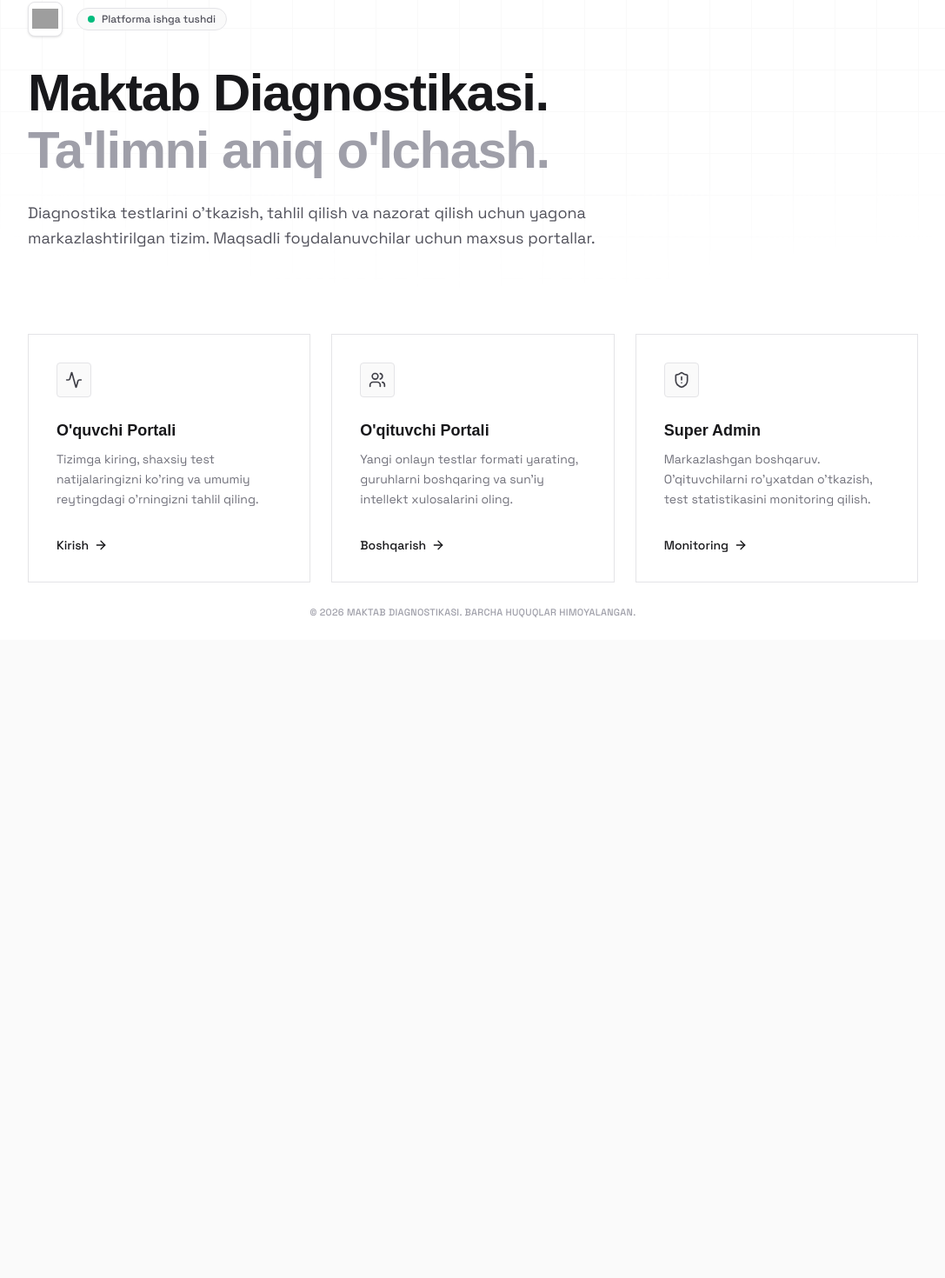
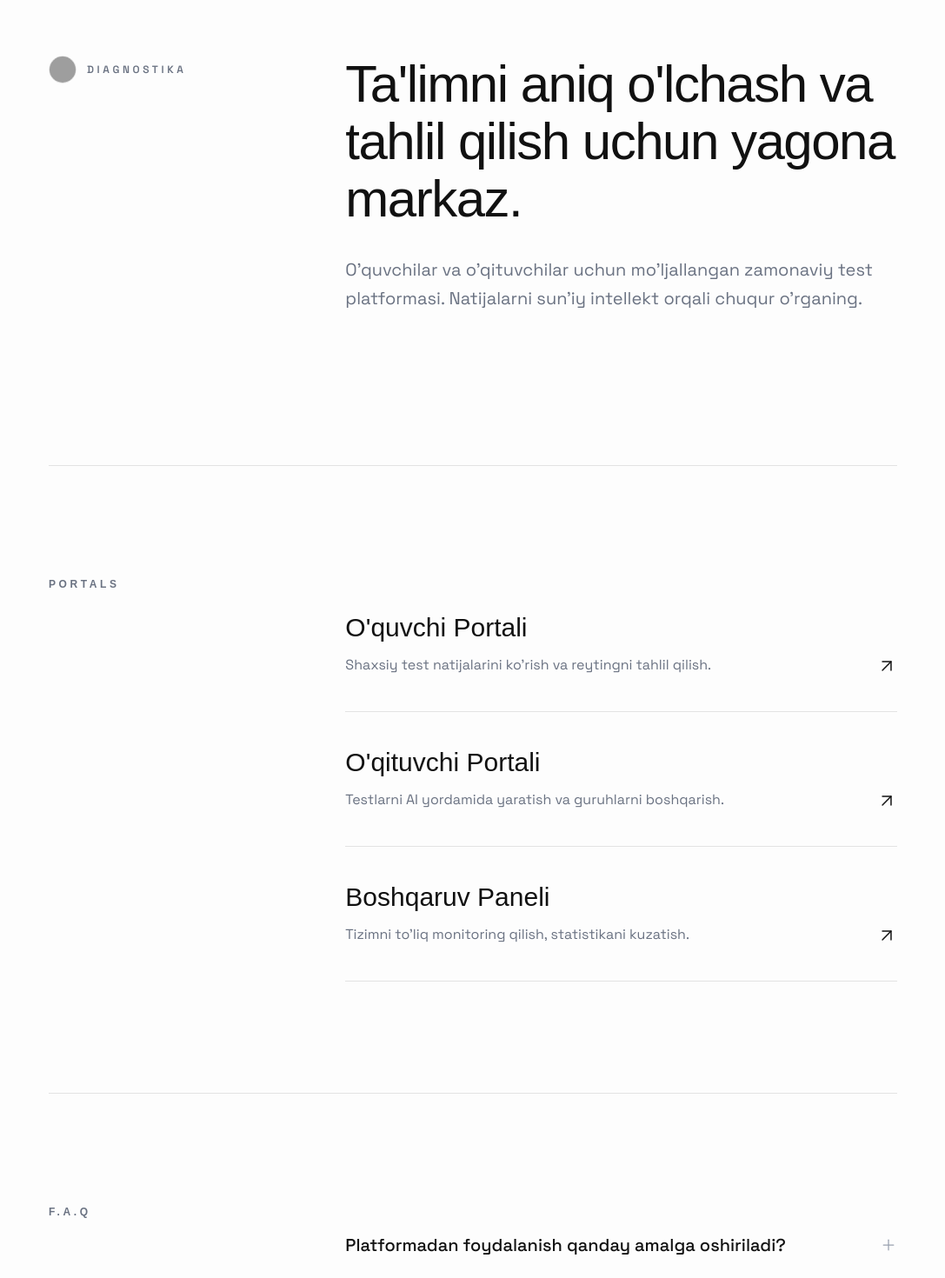
Before and after one commit to hasanboydev97-max/diagnostika, a React (Vite) app: page / in a window 1280 px wide. Shown: the part 64-1534 px from the top of the page at 87% size, without its empty margins (96-1183 px from the left). Before the commit the page ends 800 px from the top, so only its background shows below. Built offline with nearby package versions, Linux system fonts and the light colour scheme; no server answers; grey boxes are pictures that could not be loaded; a web font is replaced by a local one.

Commit message:
feat: implement portfolio premium minimalist UI on landing page

```diff
--- a/src/components/CustomCursor.tsx
+++ b/src/components/CustomCursor.tsx
@@ -37,10 +37,10 @@ export default function CustomCursor() {
 
   return (
     <motion.div
-      className="fixed top-0 left-0 w-8 h-8 bg-black rounded-full pointer-events-none z-[9999] mix-blend-difference hidden md:block"
+      className="fixed top-0 left-0 w-16 h-16 bg-white rounded-full pointer-events-none z-[9999] mix-blend-difference hidden md:block"
       animate={{
-        x: mousePosition.x - (isHovering ? 24 : 16),
-        y: mousePosition.y - (isHovering ? 24 : 16),
+        x: mousePosition.x - 32,
+        y: mousePosition.y - 32,
         scale: isHovering ? 1.5 : 1,
       }}
       transition={{
--- a/src/pages/Landing.tsx
+++ b/src/pages/Landing.tsx
@@ -1,149 +1,177 @@
+import { useState } from 'react';
 import { useNavigate } from 'react-router-dom';
-import { motion, type Variants } from 'framer-motion';
-import { Activity, Users, ShieldAlert, ArrowRight } from 'lucide-react';
+import { motion, AnimatePresence } from 'framer-motion';
+import { ArrowRight, Plus } from 'lucide-react';
 import logo from '../assets/logo.jpg';
+
+const containerVariants: any = {
+  hidden: { opacity: 0 },
+  show: {
+    opacity: 1,
+    transition: { staggerChildren: 0.1, delayChildren: 0.1 }
+  }
+};
+
+const itemVariants: any = {
+  hidden: { opacity: 0, y: 20 },
+  show: { opacity: 1, y: 0, transition: { duration: 0.8, ease: "easeOut" } }
+};
 
 export default function Landing() {
   const navigate = useNavigate();
-
-  const containerVariants = {
-    hidden: { opacity: 0 },
-    show: {
-      opacity: 1,
-      transition: {
-        staggerChildren: 0.1,
-        delayChildren: 0.1
-      }
-    }
-  };
-
-  const itemVariants: Variants = {
-    hidden: { opacity: 0, y: 10 },
-    show: {
-      opacity: 1,
-      y: 0,
-      transition: {
-        duration: 0.4,
-        ease: [0.22, 1, 0.36, 1]
-      }
-    }
-  };
+  const [activeFaq, setActiveFaq] = useState<number | null>(null);
 
   return (
-    <div className="min-h-screen bg-white text-zinc-900 flex flex-col justify-center items-center py-12 px-6 sm:px-12 font-sans selection:bg-zinc-200 selection:text-black">
+    <div className="min-h-screen bg-[#fdfdfd] text-[#111111] font-sans selection:bg-black selection:text-white">
+      <div className="max-w-5xl mx-auto px-6 py-24 md:py-32 flex flex-col gap-32">
 
-      {/* Background Grid - Extremely subtle, engineering feel */}
-      <div className="absolute inset-0 z-0 bg-[linear-gradient(to_right,#f4f4f5_1px,transparent_1px),linear-gradient(to_bottom,#f4f4f5_1px,transparent_1px)] bg-[size:3rem_3rem] [mask-image:radial-gradient(ellipse_80%_50%_at_50%_0%,#000_70%,transparent_100%)] opacity-50 pointer-events-none"></div>
+        {/* HERO SECTION */}
+        <section className="grid grid-cols-1 md:grid-cols-12 gap-12">
+          <div className="md:col-span-4 md:sticky md:top-32 h-fit">
+            <motion.div initial={{ opacity: 0 }} animate={{ opacity: 1 }} transition={{ duration: 1 }} className="flex items-center gap-3 mb-8 md:mb-0">
+              <div className="w-8 h-8 rounded-full overflow-hidden border border-black/10">
+                <img src={logo} alt="Logo" className="w-full h-full object-cover mix-blend-darken" />
+              </div>
+              <span className="text-xs font-semibold tracking-[0.3em] uppercase text-gray-500">
+                Diagnostika
+              </span>
+            </motion.div>
+          </div>
+          <div className="md:col-span-8">
+            <motion.div variants={containerVariants} initial="hidden" animate="show">
+              <motion.h1 variants={itemVariants} className="text-4xl md:text-6xl font-medium tracking-tight mb-8 leading-[1.1]">
+                Ta'limni aniq o'lchash va tahlil qilish uchun yagona markaz.
+              </motion.h1>
+              <motion.p variants={itemVariants} className="text-lg md:text-xl text-gray-500 leading-relaxed max-w-2xl mb-12">
+                O'quvchilar va o'qituvchilar uchun mo'ljallangan zamonaviy test platformasi. Natijalarni sun'iy intellekt orqali chuqur o'rganing.
+              </motion.p>
+            </motion.div>
+          </div>
+        </section>
 
-      <div className="z-10 w-full max-w-5xl mx-auto flex flex-col">
+        {/* PORTALS SECTION */}
+        <section className="grid grid-cols-1 md:grid-cols-12 gap-12 border-t border-black/10 pt-24 md:pt-32">
+          <div className="md:col-span-4 md:sticky md:top-32 h-fit">
+            <motion.h2
+              initial={{ opacity: 0, x: -20 }} whileInView={{ opacity: 1, x: 0 }} viewport={{ once: true }} transition={{ duration: 0.8 }}
+              className="text-xs font-semibold tracking-[0.3em] uppercase text-gray-500"
+            >
+              Portals
+            </motion.h2>
+          </div>
+          <div className="md:col-span-8 flex flex-col gap-0">
+            {/* O'quvchi Portali */}
+            <motion.div
+              initial={{ opacity: 0, y: 20 }} whileInView={{ opacity: 1, y: 0 }} viewport={{ once: true }} transition={{ duration: 0.8 }}
+              onClick={() => navigate('/login')}
+              className="group cursor-pointer border-b border-black/10 py-10 flex flex-col md:flex-row md:items-end justify-between gap-6"
+            >
+              <div>
+                <h3 className="text-2xl md:text-3xl font-medium mb-3 group-hover:pl-4 transition-all duration-300">O'quvchi Portali</h3>
+                <p className="text-gray-500 leading-relaxed max-w-md group-hover:pl-4 transition-all duration-300 delay-75">
+                  Shaxsiy test natijalarini ko'rish va reytingni tahlil qilish.
+                </p>
+              </div>
+              <ArrowRight className="w-6 h-6 transform -rotate-45 group-hover:rotate-0 transition-transform duration-500" strokeWidth={1.5} />
+            </motion.div>
 
-        {/* Header Section */}
-        <motion.div
-          initial={{ opacity: 0, y: -10 }}
-          animate={{ opacity: 1, y: 0 }}
-          transition={{ duration: 0.5, ease: [0.22, 1, 0.36, 1] }}
-          className="flex flex-col mb-16 md:mb-24"
-        >
-          <div className="flex items-center gap-4 mb-8">
-            <div className="w-10 h-10 border border-zinc-200 rounded-lg flex items-center justify-center p-1 bg-white shadow-sm">
-              <img src={logo} alt="Maktab Logosi" className="w-full h-full object-contain mix-blend-darken" />
-            </div>
-            <div className="flex items-center gap-2 px-3 py-1 rounded-full border border-zinc-200 bg-zinc-50 text-xs font-medium text-zinc-600">
-              <span className="w-2 h-2 rounded-full bg-emerald-500"></span>
-              Platforma ishga tushdi
-            </div>
+            {/* O'qituvchi Portali */}
+            <motion.div
+              initial={{ opacity: 0, y: 20 }} whileInView={{ opacity: 1, y: 0 }} viewport={{ once: true }} transition={{ duration: 0.8 }}
+              onClick={() => navigate('/online-tests')}
+              className="group cursor-pointer border-b border-black/10 py-10 flex flex-col md:flex-row md:items-end justify-between gap-6"
+            >
+              <div>
+                <h3 className="text-2xl md:text-3xl font-medium mb-3 group-hover:pl-4 transition-all duration-300">O'qituvchi Portali</h3>
+                <p className="text-gray-500 leading-relaxed max-w-md group-hover:pl-4 transition-all duration-300 delay-75">
+                  Testlarni AI yordamida yaratish va guruhlarni boshqarish.
+                </p>
+              </div>
+              <ArrowRight className="w-6 h-6 transform -rotate-45 group-hover:rotate-0 transition-transform duration-500" strokeWidth={1.5} />
+            </motion.div>
+
+            {/* Super Admin */}
+            <motion.div
+              initial={{ opacity: 0, y: 20 }} whileInView={{ opacity: 1, y: 0 }} viewport={{ once: true }} transition={{ duration: 0.8 }}
+              onClick={() => navigate('/superadmin')}
+              className="group cursor-pointer border-b border-black/10 py-10 flex flex-col md:flex-row md:items-end justify-between gap-6"
+            >
+              <div>
+                <h3 className="text-2xl md:text-3xl font-medium mb-3 group-hover:pl-4 transition-all duration-300">Boshqaruv Paneli</h3>
+                <p className="text-gray-500 leading-relaxed max-w-md group-hover:pl-4 transition-all duration-300 delay-75">
+                  Tizimni to'liq monitoring qilish, statistikani kuzatish.
+                </p>
+              </div>
+              <ArrowRight className="w-6 h-6 transform -rotate-45 group-hover:rotate-0 transition-transform duration-500" strokeWidth={1.5} />
+            </motion.div>
           </div>
+        </section>
 
-          <h1 className="text-4xl md:text-6xl font-semibold tracking-tight text-zinc-900 mb-6 leading-[1.1]">
-            Maktab Diagnostikasi. <br className="hidden md:block" />
-            <span className="text-zinc-400">Ta'limni aniq o'lchash.</span>
-          </h1>
+        {/* FAQ SECTION */}
+        <section className="grid grid-cols-1 md:grid-cols-12 gap-12 border-t border-black/10 pt-24 md:pt-32">
+          <div className="md:col-span-4 md:sticky md:top-32 h-fit">
+            <motion.h2
+              initial={{ opacity: 0, x: -20 }} whileInView={{ opacity: 1, x: 0 }} viewport={{ once: true }} transition={{ duration: 0.8 }}
+              className="text-xs font-semibold tracking-[0.3em] uppercase text-gray-500"
+            >
+              F.A.Q
+            </motion.h2>
+          </div>
+          <div className="md:col-span-8 flex flex-col">
+            {[
+              { q: "Platformadan foydalanish qanday amalga oshiriladi?", a: "Tizim 3 ta asosiy portalga bo'lingan. O'quvchi, O'qituvchi va Admin. Har bir portalga tegishli login parollar orqali kiriladi." },
+              { q: "AI orqali test yaratish qanday ishlaydi?", a: "O'qituvchilar test yaratish bo'limida Gemini AI yordamida avtomatik tarzda savollar yaratishi mumkin. Faqatgina fanni va savollar sonini kiritish kifoya." },
+              { q: "O'quvchi natijalari qachon e'lon qilinadi?", a: "O'quvchi testni yakunlashi bilan avtomatik ravishda tekshiriladi va natijalar xulosasi darhol ekranga chiqadi." }
+            ].map((item, idx) => (
+              <motion.div
+                initial={{ opacity: 0, y: 20 }} whileInView={{ opacity: 1, y: 0 }} viewport={{ once: true }} transition={{ duration: 0.8, delay: idx * 0.1 }}
+                key={idx}
+                className="border-b border-black/10"
+              >
+                <button
+                  onClick={() => setActiveFaq(activeFaq === idx ? null : idx)}
+                  className="w-full py-8 flex items-center justify-between text-left focus:outline-none group"
+                >
+                  <span className="text-xl font-medium pr-8">{item.q}</span>
+                  <motion.div
+                    animate={{ rotate: activeFaq === idx ? 45 : 0 }}
+                    transition={{ duration: 0.3 }}
+                    className="shrink-0"
+                  >
+                    <Plus className="w-5 h-5 text-gray-400 group-hover:text-black transition-colors" strokeWidth={1.5} />
+                  </motion.div>
+                </button>
+                <AnimatePresence>
+                  {activeFaq === idx && (
+                    <motion.div
+                      initial={{ height: 0, opacity: 0 }}
+                      animate={{ height: 'auto', opacity: 1 }}
+                      exit={{ height: 0, opacity: 0 }}
+                      transition={{ duration: 0.4, ease: "easeInOut" }}
+                      className="overflow-hidden"
+                    >
+                      <p className="pb-8 text-gray-500 leading-relaxed">
+                        {item.a}
+                      </p>
+                    </motion.div>
+                  )}
+                </AnimatePresence>
+              </motion.div>
+            ))}
+          </div>
+        </section>
 
-          <p className="text-base md:text-lg text-zinc-600 max-w-2xl leading-relaxed">
-            Diagnostika testlarini o'tkazish, tahlil qilish va nazorat qilish uchun yagona markazlashtirilgan tizim. Maqsadli foydalanuvchilar uchun maxsus portallar.
-          </p>
-        </motion.div>
+        {/* FOOTER */}
+        <footer className="mt-12 flex items-center justify-between border-t border-black/10 pt-12 pb-6">
+          <span className="text-xs font-semibold tracking-[0.2em] uppercase text-gray-400">
+            &copy; {new Date().getFullYear()} Maktab Diagnostikasi.
+          </span>
+          <span className="text-xs font-semibold tracking-[0.2em] uppercase text-gray-400">
+            Barcha huquqlar himoyalangan.
+          </span>
+        </footer>
 
-        {/* Cards Section */}
-        <motion.div
-          variants={containerVariants}
-          initial="hidden"
-          animate="show"
-          className="grid grid-cols-1 md:grid-cols-3 gap-6 w-full"
-        >
-          {/* Student Card */}
-          <motion.div variants={itemVariants} className="group">
-            <div
-              onClick={() => navigate('/login')}
-              className="h-full bg-white border border-zinc-200 hover:border-zinc-400 p-6 sm:p-8 cursor-pointer transition-colors duration-200 flex flex-col"
-            >
-              <div className="w-10 h-10 rounded border border-zinc-200 bg-zinc-50 flex items-center justify-center mb-6 group-hover:bg-zinc-900 group-hover:border-zinc-900 group-hover:text-white text-zinc-700 transition-colors duration-200">
-                <Activity strokeWidth={2} className="w-5 h-5" />
-              </div>
-              <h2 className="text-lg font-semibold text-zinc-900 mb-2">O'quvchi Portali</h2>
-              <p className="text-sm text-zinc-500 leading-relaxed flex-1 mb-8">
-                Tizimga kiring, shaxsiy test natijalaringizni ko'ring va umumiy reytingdagi o'rningizni tahlil qiling.
-              </p>
-              <div className="flex items-center text-sm font-medium text-zinc-900 mt-auto">
-                Kirish
-                <ArrowRight className="w-4 h-4 ml-1.5 transform group-hover:translate-x-1 transition-transform" />
-              </div>
-            </div>
-          </motion.div>
-
-          {/* Teacher Card */}
-          <motion.div variants={itemVariants} className="group">
-            <div
-              onClick={() => navigate('/online-tests')}
-              className="h-full bg-white border border-zinc-200 hover:border-zinc-400 p-6 sm:p-8 cursor-pointer transition-colors duration-200 flex flex-col"
-            >
-              <div className="w-10 h-10 rounded border border-zinc-200 bg-zinc-50 flex items-center justify-center mb-6 group-hover:bg-zinc-900 group-hover:border-zinc-900 group-hover:text-white text-zinc-700 transition-colors duration-200">
-                <Users strokeWidth={2} className="w-5 h-5" />
-              </div>
-              <h2 className="text-lg font-semibold text-zinc-900 mb-2">O'qituvchi Portali</h2>
-              <p className="text-sm text-zinc-500 leading-relaxed flex-1 mb-8">
-                Yangi onlayn testlar formati yarating, guruhlarni boshqaring va sun'iy intellekt xulosalarini oling.
-              </p>
-              <div className="flex items-center text-sm font-medium text-zinc-900 mt-auto">
-                Boshqarish
-                <ArrowRight className="w-4 h-4 ml-1.5 transform group-hover:translate-x-1 transition-transform" />
-              </div>
-            </div>
-          </motion.div>
-
-          {/* Admin Card */}
-          <motion.div variants={itemVariants} className="group">
-            <div
-              onClick={() => navigate('/superadmin')}
-              className="h-full bg-white border border-zinc-200 hover:border-zinc-400 p-6 sm:p-8 cursor-pointer transition-colors duration-200 flex flex-col"
-            >
-              <div className="w-10 h-10 rounded border border-zinc-200 bg-zinc-50 flex items-center justify-center mb-6 group-hover:bg-zinc-900 group-hover:border-zinc-900 group-hover:text-white text-zinc-700 transition-colors duration-200">
-                <ShieldAlert strokeWidth={2} className="w-5 h-5" />
-              </div>
-              <h2 className="text-lg font-semibold text-zinc-900 mb-2">Super Admin</h2>
-              <p className="text-sm text-zinc-500 leading-relaxed flex-1 mb-8">
-                Markazlashgan boshqaruv. O'qituvchilarni ro'yxatdan o'tkazish, test statistikasini monitoring qilish.
-              </p>
-              <div className="flex items-center text-sm font-medium text-zinc-900 mt-auto">
-                Monitoring
-                <ArrowRight className="w-4 h-4 ml-1.5 transform group-hover:translate-x-1 transition-transform" />
-              </div>
-            </div>
-          </motion.div>
-
-        </motion.div>
       </div>
-
-      <motion.div
-        initial={{ opacity: 0 }}
-        animate={{ opacity: 1 }}
-        transition={{ delay: 0.5, duration: 0.5 }}
-        className="absolute bottom-6 w-full z-10 flex justify-center"
-      >
-        <p className="text-[11px] text-zinc-400 font-medium tracking-wide">
-          &copy; {new Date().getFullYear()} MAKTAB DIAGNOSTIKASI. BARCHA HUQUQLAR HIMOYALANGAN.
-        </p>
-      </motion.div>
     </div>
   );
 }
```
Also changed, not shown: 1 other file (tests, documents, lock files or other folders).
